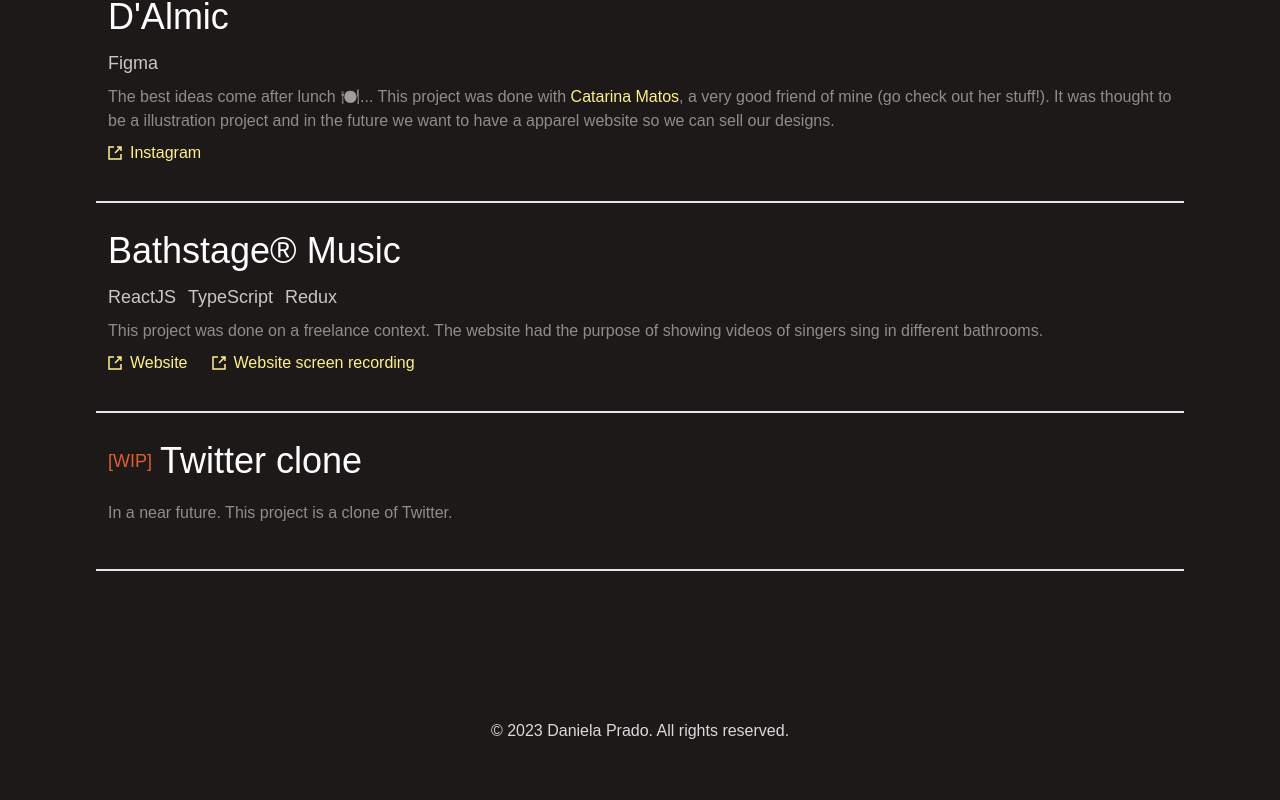
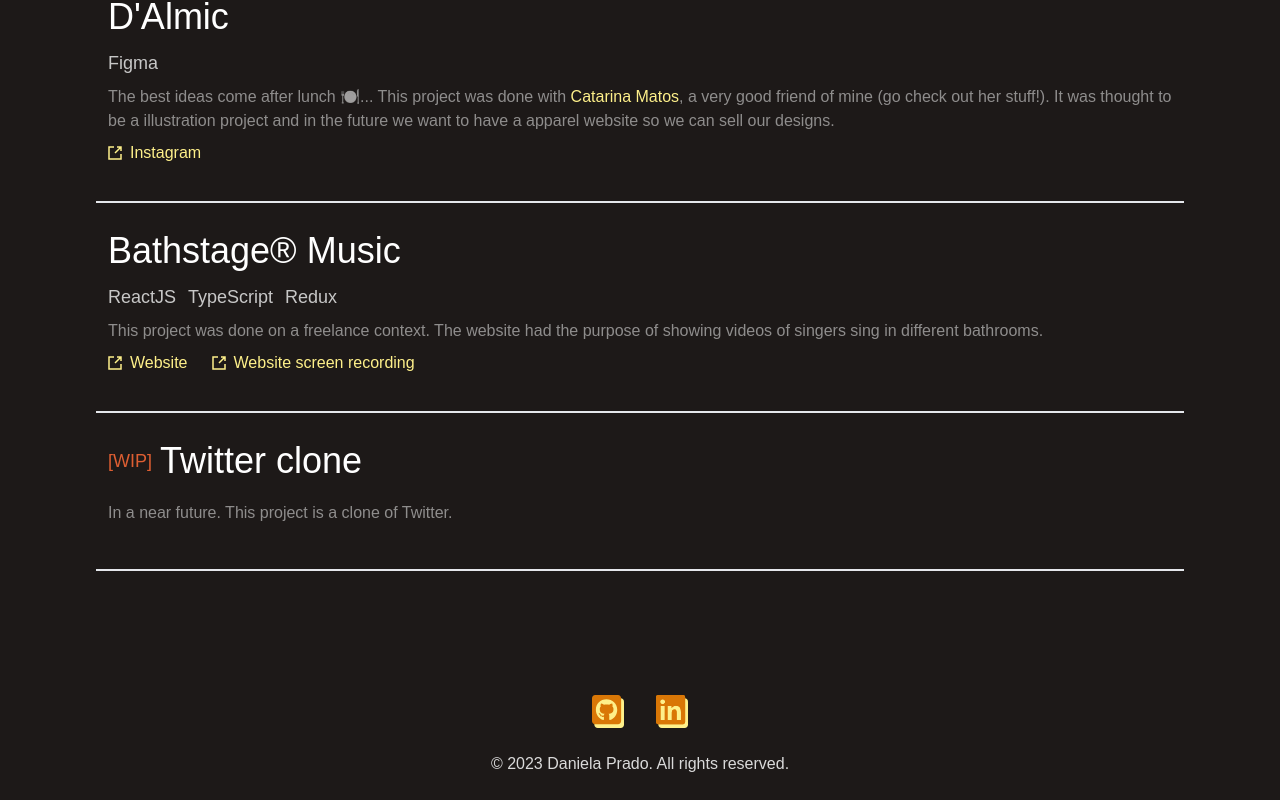
Before and after one commit to danielaprado/my-portfolio, a Next.js app: page / in a window 1280 px wide. Shown: the part 3937-4737 px from the top of the page. Before the commit the page ends 4704 px from the top, so only its background shows below. Built offline with nearby package versions, Linux system fonts and the light colour scheme; a web font is replaced by a local one.

Commit message:
feat: socials section

```diff
--- a/app/components/Footer/index.tsx
+++ b/app/components/Footer/index.tsx
@@ -1,6 +1,32 @@
+import githubIcon from "@/app/images/github.svg";
+import linkedin from "@/app/images/linkedin.svg";
+import Image from "next/image";
+import Link from "next/link";
+
 export default function Footer() {
   return (
     <footer>
+      <div
+        id="socials-section"
+        className="flex items-center justify-center gap-8"
+      >
+        <a
+          href="https://github.com/danielaprado"
+          target="_blank"
+          rel="noreferrer"
+          aria-label="Visit my Github page"
+        >
+          <Image src={githubIcon} alt="Github" width={32} height={32} />
+        </a>
+        <a
+          href="https://www.linkedin.com/in/daniela-prado/"
+          target="_blank"
+          rel="noreferrer"
+          aria-label="Visit my LinkedIn page"
+        >
+          <Image src={linkedin} alt="LinkedIn" width={32} height={32} />
+        </a>
+      </div>
       <p className="text-tertiary text-center my-6">
         © 2023 Daniela Prado. All rights reserved.
       </p>
--- a/app/components/Portfolio/Item.tsx
+++ b/app/components/Portfolio/Item.tsx
@@ -46,6 +46,7 @@
               target="_blank"
               rel="noreferrer"
               href="https://behance.net/cpmatos"
+              aria-label="Visit Catarina Matos' behance page"
               className="text-primary hover:underline"
             >
               Catarina Matos
@@ -61,11 +62,12 @@
               key={link.label}
               className="flex items-center justify-center gap-2 pr-3"
             >
-              <Image src={linkIcon} alt={`Visit the ${link.label}`} />
+              <Image src={linkIcon} alt={link.label} />
               <a
                 target="_blank"
                 rel="noreferrer"
                 href={link.href}
+                aria-label={`Visit the ${link.label}`}
                 className="text-primary hover:underline"
               >
                 {link.label}
```
Also changed, not shown: app/images/github.svg (added), app/images/linkedin.svg (added).
